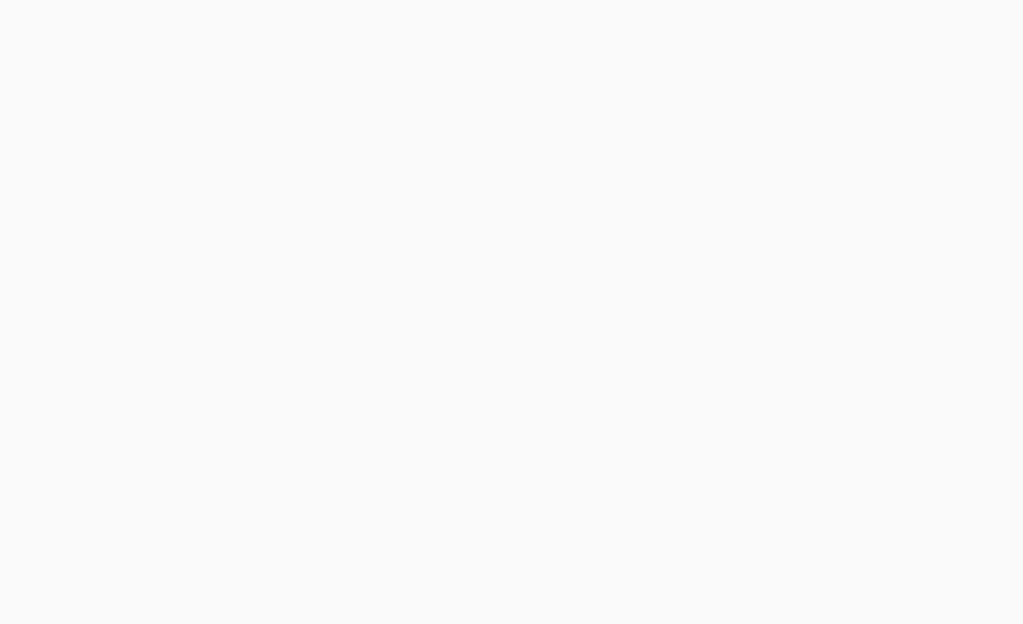
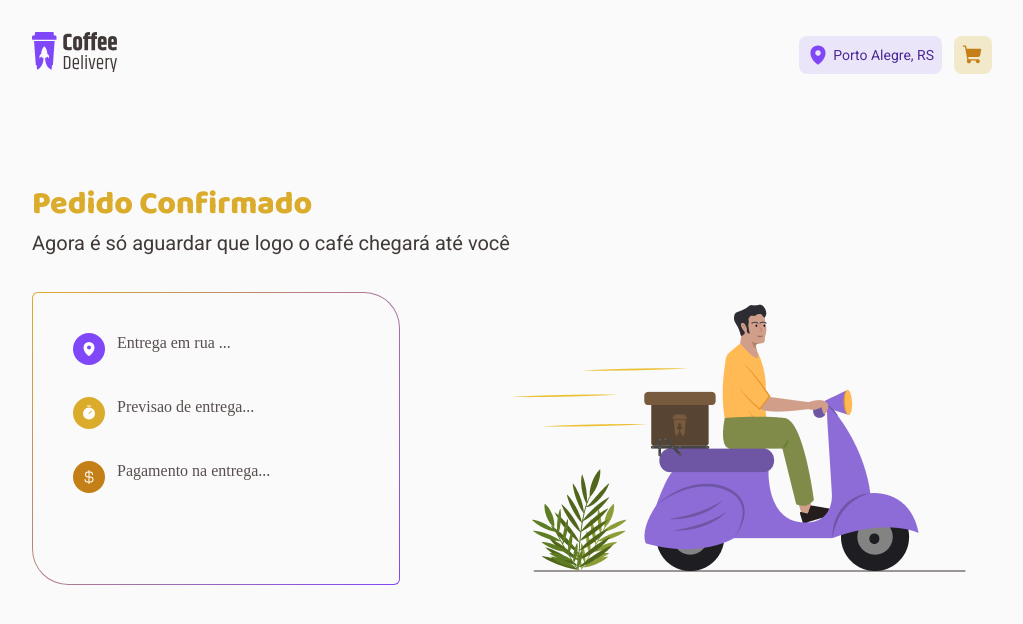
Before and after one commit to SchuGabriel/CoffeeDelivery, a React (Vite) app: page /orderConfirmed in a window 1280 px wide. Before the commit this address had no page. Shown: the top 624 px of the page, without its empty margins (128-1151 px from the left). Built offline with nearby package versions, Linux system fonts and the light colour scheme.

Commit message:
:construction: Estilizando e criando a pagina apos confirmacao do pedido

```diff
--- /dev/null
+++ b/src/pages/OrderConfirmed/OrderConfirmed.tsx
@@ -0,0 +1,49 @@
+import { MapPin, Timer } from "@phosphor-icons/react";
+import {
+  IconContainer,
+  InfoContainer,
+  InfoItem,
+  InfoText,
+  OrderContainer,
+  OrderDetails,
+  OrderHeader,
+  OrderImage,
+} from "./OrderConfirmedStyles";
+import { defaultTheme } from "../../styles/themes/default";
+import { CurrencyDollar } from "@phosphor-icons/react/dist/ssr";
+
+export function OrderConfirmed() {
+  return (
+    <OrderContainer>
+      <OrderHeader>
+        <h3>Pedido Confirmado</h3>
+        <p>Agora é só aguardar que logo o café chegará até você</p>
+      </OrderHeader>
+      <OrderDetails>
+        <InfoContainer>
+          <InfoItem>
+            <IconContainer backgroundColor={defaultTheme["purple"]}>
+              <MapPin size={16} color={defaultTheme.white} weight="fill" />
+            </IconContainer>
+            <InfoText>Entrega em rua ...</InfoText>
+          </InfoItem>
+          <InfoItem>
+            <IconContainer backgroundColor={defaultTheme["yellow"]}>
+              <Timer size={16} color={defaultTheme["white"]} weight="fill" />
+            </IconContainer>
+            <InfoText>Previsao de entrega...</InfoText>
+          </InfoItem>
+          <InfoItem>
+            <IconContainer backgroundColor={defaultTheme["yellow-dark"]}>
+              <CurrencyDollar  size={16} color={defaultTheme["white"]}/>
+            </IconContainer>
+            <InfoText>Pagamento na entrega...</InfoText>
+          </InfoItem>
+        </InfoContainer>
+        <OrderImage>
+          <img src="/deliveryBike.png" />
+        </OrderImage>
+      </OrderDetails>
+    </OrderContainer>
+  );
+}
--- /dev/null
+++ b/src/pages/OrderConfirmed/OrderConfirmedStyles.ts
@@ -0,0 +1,83 @@
+import styled from "styled-components";
+
+interface IconProps {
+  backgroundColor: string
+}
+
+export const OrderContainer = styled.div`
+  display: flex;
+  flex-direction: column;
+  gap: 2.25rem;
+  padding: 5rem 10rem;
+`;
+
+export const OrderHeader = styled.div`
+  line-height: 130%;
+
+  h3 {
+    font-family: "baloo 2", serif;
+    font-size: 2rem;
+    font-weight: 800;
+    color: ${(props) => props.theme["yellow"]};
+    margin-bottom: 0.25rem;
+  }
+
+  p {
+    font-family: "roboto", serif;
+    font-size: 1.25rem;
+    font-weight: 400;
+    color: ${(props) => props.theme["base-subtitle"]};
+  }
+`;
+
+export const OrderDetails = styled.div`
+  display: flex;
+  gap: 6.25rem;
+  width: 100%;
+`;
+
+export const InfoContainer = styled.div`
+  border: 1px solid transparent;
+  border-image: linear-gradient(to right, red, yellow);
+  border-radius: 6px 36px;
+  background: linear-gradient(
+        ${(props) => props.theme["background"]},
+        ${(props) => props.theme["background"]}
+      )
+      padding-box,
+    linear-gradient(
+        135deg,
+        ${(props) => props.theme["yellow"]},
+        ${(props) => props.theme["purple"]}
+      )
+      border-box;
+
+  padding: 2.5rem;
+  width: 50%;
+  display: flex;
+  flex-direction: column;
+  gap: 2rem;
+`;
+
+export const InfoItem = styled.div`
+  display: flex;
+  gap: 0.75rem;
+`;
+
+export const IconContainer = styled.div<IconProps>`
+  background-color: ${props => props.backgroundColor};
+  border-radius: 50%;
+  display: flex;
+  justify-content: center;
+  padding: 0.5rem;
+`
+
+export const InfoText = styled.div`
+  /* Estiliza os ícones ao lado das informações */
+`;
+
+export const OrderImage = styled.div`
+  display: flex;
+  flex: 1;
+  justify-content: center;
+`;
--- a/src/router/Router.tsx
+++ b/src/router/Router.tsx
@@ -2,6 +2,7 @@ import { Route, Routes } from "react-router-dom";
 import { DefaultLayout } from "../layout/DefaultLayout";
 import { Home } from "../pages/Home/Home";
 import { ShoppingCart } from "../pages/ShoppingCart/ShoppingCart.tsx"
+import { OrderConfirmed } from "../pages/OrderConfirmed/OrderConfirmed.tsx";
 
 export function Router() {
   return (
@@ -9,6 +10,7 @@ export function Router() {
       <Route path="/" element={<DefaultLayout />}>
         <Route path="/" element={<Home />} />
         <Route path="/shopping/cart" element={<ShoppingCart />} />
+        <Route path="/orderConfirmed" element={<OrderConfirmed />} />
       </Route>
     </Routes>
   );
```
Also changed, not shown: public/deliveryBike.png (added).
